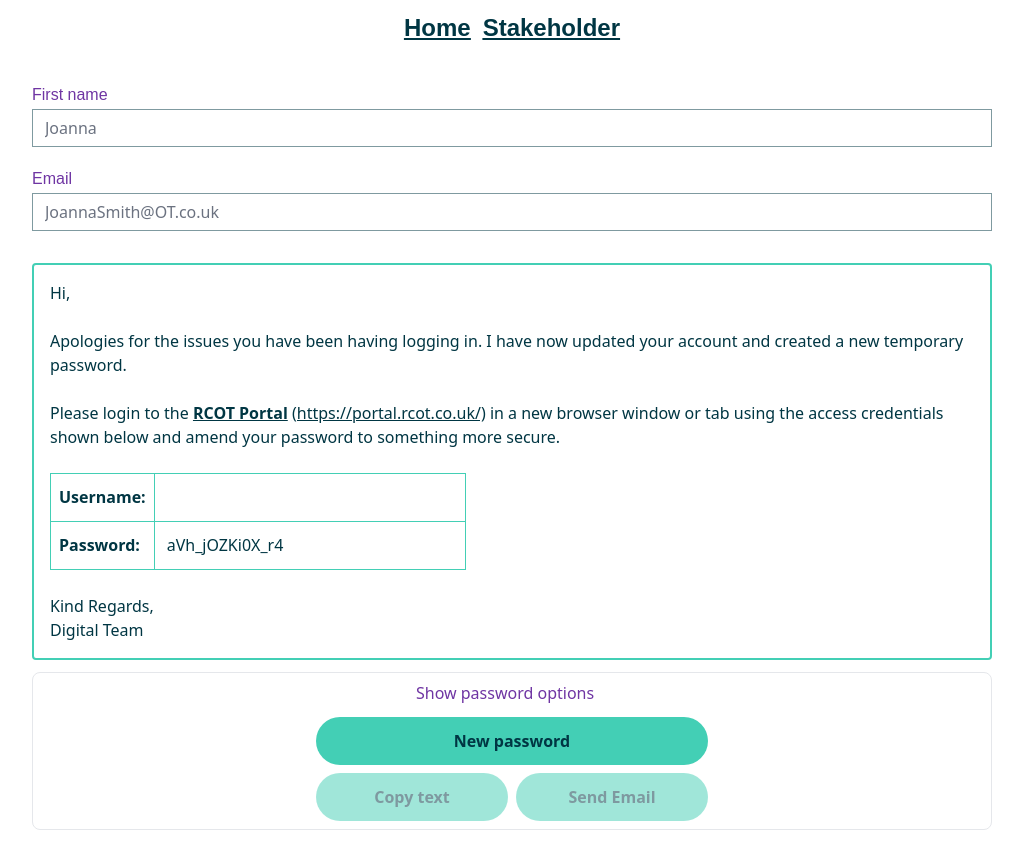
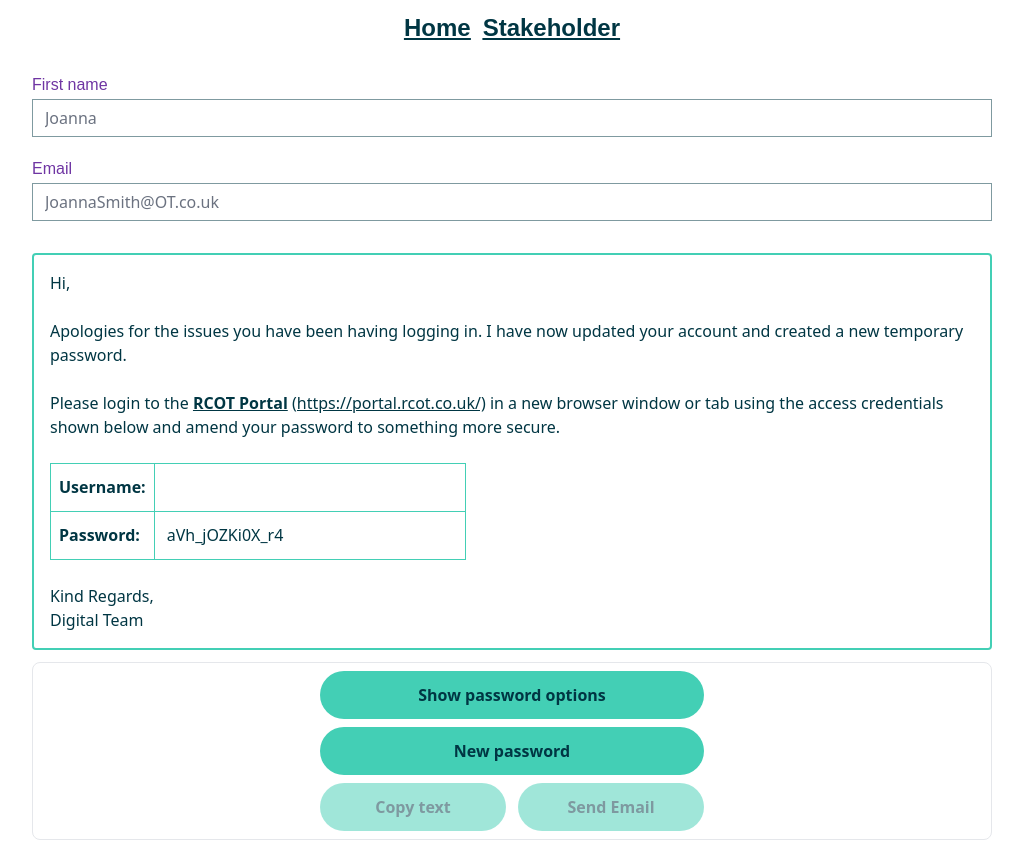
Before and after one commit to sam-rcot/passwordreset, a React (Vite) app: page /#/ in a window 1280 px wide. Shown: the whole page, without its empty margins (128-1151 px from the left). Built offline with nearby package versions, Linux system fonts and the light colour scheme.

Commit message:
added send email button

```diff
--- a/src/components/checkbox/CheckBox.tsx
+++ b/src/components/checkbox/CheckBox.tsx
@@ -19,9 +19,9 @@ const CheckBox = ({labelText, type = "checkbox", className, id, onChange}: Check
     return (
         <div
             className={`relative flex items-center justify-between gap-3 border rounded-lg p-4 w-full h-fit
-            group-hover:scale-110 transition-transform duration-200 font-nunito text-purple ${className} `}>
+            group-hover:scale-110 transition-transform duration-200 font-nunito text-dark-teal ${className} `}>
             <input
-                className="text-teal focus:ring-teal/50 hover:border-teal/50 border-gray-300 peer rounded-sm w-6 h-6"
+                className="text-dark-teal focus:ring-teal/50 hover:border-teal/50 border-gray-300 peer rounded-sm w-6 h-6"
                 id={id}
                 name={id}
                 type={type}
--- a/src/components/emailbutton/EmailButton.tsx
+++ b/src/components/emailbutton/EmailButton.tsx
@@ -1,4 +1,4 @@
-import React, { useEffect, useState } from 'react';
+import React from 'react';
 
 type EmailButtonProps = {
   template: string;
@@ -20,40 +20,8 @@ const EmailButton: React.FC<EmailButtonProps> = ({
 
   const mailtoLink = `mailto:${email}?subject=${encodedSubject}&body=${encodedBody}`;
 
-  const [tooltipPosition, setTooltipPosition] = useState({ x: 0, y: 0 });
-  const [showTooltip, setShowTooltip] = useState(false);
-  const [isEdge, setIsEdge] = useState(false);
-
-  function userAgentTest() {
-    console.log(navigator.userAgent);
-  }
-
-  userAgentTest();
-  useEffect(() => {
-    // Detect if the browser is Microsoft Edge
-    const isEdgeBrowser = /Edg/.test(navigator.userAgent);
-    setIsEdge(isEdgeBrowser);
-  }, []);
-
-  const handleTooltipMouseMove = (event: React.MouseEvent<HTMLDivElement>) => {
-    setTooltipPosition({ x: event.clientX, y: event.clientY });
-  };
-
-  const handleMouseEnter = () => {
-    if (isEdge) {
-      setShowTooltip(true);
-    }
-  };
-
-  const handleMouseLeave = () => {
-    setShowTooltip(false);
-  };
-
   return (
     <div
-      onMouseMove={handleTooltipMouseMove}
-      onMouseEnter={handleMouseEnter}
-      onMouseLeave={handleMouseLeave}
       className={`relative w-48 rounded-3xl bg-teal px-8 py-3 text-center font-bold text-dark-teal transition-all duration-200 ease-in-out ${
         disabled
           ? 'cursor-not-allowed opacity-50'
@@ -66,19 +34,6 @@ const EmailButton: React.FC<EmailButtonProps> = ({
       >
         Send Email
       </a>
-      {showTooltip && (
-        <div
-          className="absolute z-10 rounded bg-black px-2 py-1 text-sm text-white"
-          style={{
-            left: `${tooltipPosition.x + 10}px`,
-            top: `${tooltipPosition.y + 10}px`,
-            transform: 'translate(-50%, -100%)',
-          }}
-        >
-          The open email app button won't work in Microsoft Edge unless you have
-          a default email client selected. Please press copy email text instead.
-        </div>
-      )}
     </div>
   );
 };
--- a/src/components/general/General.tsx
+++ b/src/components/general/General.tsx
@@ -29,6 +29,9 @@ const General = ({
   const [sliderValue, setSliderValue] = useState(14);
   const [password, setPassword] = useState<string>('');
   const [isFormValid, setIsFormValid] = useState(false);
+  const [isEdge, setIsEdge] = useState(false);
+
+
   useEffect(() => {
     const isValid = formValues.name?.trim() && formValues.email?.trim();
     setIsFormValid(!!isValid);
@@ -45,6 +48,12 @@ const General = ({
   useEffect(() => {
     generateNewPassword();
   }, [checkBoxStates, sliderValue]);
+
+  useEffect(() => {
+    // Detect if the browser is Microsoft Edge
+    const isEdgeBrowser = /Edg/.test(navigator.userAgent);
+    setIsEdge(isEdgeBrowser);
+  }, []);
 
   const handleCheckBoxChange = (id: string, checked: boolean) => {
     setCheckBoxStates((prevState) => ({
@@ -130,7 +139,7 @@ Digital Team`;
           className="w-fit"
         />
       </div>
-      <div className="container flex w-full flex-col items-center justify-center gap-3 rounded-lg border px-6 py-2">
+      <div className="container flex w-full flex-col items-center justify-center gap-2 rounded-lg border px-6 py-2">
         <OptionsContainer containerText="password options">
           <div className="flex w-48 flex-row items-center justify-center">
             <CheckBox
@@ -165,22 +174,34 @@ Digital Team`;
           <PasswordButton
             buttonText="New password"
             onClick={generateNewPassword}
-            className="w-full"
+            className="w-96"
           />
-          <div className="flex w-full flex-row items-center justify-center gap-2">
+          <div className="flex flex-col items-center justify-center gap-2 group">
+            <div className="flex w-96 flex-row items-center justify-center gap-3">
               <CopyButton
                 copyRef={emailCopyRef}
                 disabled={!isFormValid}
-              className={!isFormValid ? 'cursor-not-allowed opacity-50' : ''}
+                className={!isFormValid ? "cursor-not-allowed opacity-50" : ""}
               />
               <EmailButton
                 template={plainTextTemplate}
                 email={formValues.email}
                 subject="Your new temporary password"
                 disabled={!isFormValid}
-              className={!isFormValid ? 'cursor-not-allowed opacity-50' : ''}
+                className={!isFormValid ? "cursor-not-allowed opacity-50 " : ""}
               />
             </div>
+            {isEdge && (
+              <div className="w-96 opacity-0 text-xxs font-nunito text-dark-teal text-center group-hover:opacity-100">
+                <p className="text-center">
+                  The email button won't work in Microsoft Edge unless you
+                  have a default email client set up.
+                </p>
+                  <a className="underline text-link-blue" href="https://support.microsoft.com/en-gb/office/make-outlook-the-default-program-for-email-contacts-and-calendar-ff7990c4-54c4-4390-8fe3-c0285226f021">Make Outlook the default program for email, contacts, and calendar</a>
+              </div>
+            )}
+          </div>
+
         </div>
       </div>
     </div>
--- a/src/components/optionscontainer/OptionsContainer.tsx
+++ b/src/components/optionscontainer/OptionsContainer.tsx
@@ -1,5 +1,4 @@
-import { useState } from "react";
-import { ReactNode } from "react";
+import { useState, useEffect, ReactNode } from "react";
 
 type OptionsContainerProps = {
     children: ReactNode;
@@ -8,25 +7,44 @@ type OptionsContainerProps = {
 
 const OptionsContainer = ({ containerText, children }: OptionsContainerProps) => {
     const [isCollapsed, setIsCollapsed] = useState(true);
+    const [showContent, setShowContent] = useState(false);
 
     const toggleCollapse = () => {
-        setIsCollapsed(!isCollapsed);
+        if (isCollapsed) {
+            setIsCollapsed(false);
+            // Delay the content display to match the expansion animation
+            setTimeout(() => setShowContent(true), 50); // Adjust the delay to match your animation duration
+        } else {
+            setShowContent(false);
+            setIsCollapsed(true);
+        }
     };
 
+    useEffect(() => {
+        if (isCollapsed) {
+            setShowContent(false);
+        }
+    }, [isCollapsed]);
+
     return (
-        <div id="OptionsContainer" className="w-48 h-fit flex-col justify-center items-center">
-            <div onClick={toggleCollapse} className="cursor-pointer text-purple w-fit">
-                <button>
-                    {isCollapsed ? "Show" : "Hide"}
-                </button>
-                &nbsp;{containerText}
+      <div
+        id="OptionsContainer"
+        className={`w-96 transition-all duration-400 ease-in-out ${isCollapsed ? 'h-12 hover:scale-102.5 hover:bg-teal/70 hover:text-dark-teal/90 active:scale-95' : 'h-48 rounded-xl'} flex flex-col items-center justify-center bg-teal p-4 box-border rounded-3xl`}
+      >
+          <div
+            onClick={toggleCollapse}
+            className="cursor-pointer w-full text-dark-teal font-bold text-center"
+          >
+              <button className="text-center">
+                  {isCollapsed ? `Show ${containerText}` : `Hide ${containerText}`}
+              </button>
+          </div>
+          {showContent && (
+            <div className="flex flex-col items-center justify-center mt-4">
+                {children}
             </div>
-            {!isCollapsed && (
-                <div className="flex-col items-center justify-center">
-                    {children}
-                </div>
-            )}
-        </div>
+          )}
+      </div>
     );
 }
 
--- a/src/components/slider/Slider.tsx
+++ b/src/components/slider/Slider.tsx
@@ -26,7 +26,7 @@ const Slider = ({label, id, type = "range", value, onChange}: SliderProps) => {
                        onChange={handleChange}
                        className="appearance-none w-48"/>
             </div>
-            <label htmlFor={id} className="font-nunito text-purple text-xs">{label} <span
+            <label htmlFor={id} className="font-nunito text-dark-teal text-xs">{label} <span
                 className="">{value}</span></label>
         </div>
     )
--- a/src/index.css
+++ b/src/index.css
@@ -9,18 +9,18 @@
 
 @layer components {
     input[type=range]::-webkit-slider-runnable-track {
-        background: theme('colors.teal');
+        background: theme('colors.dark-teal');
         height: 0.25rem;
         border-radius: 1rem;
     }
     input[type=range]::-moz-range-track {
-        background: theme('colors.teal');
+        background: theme('colors.dark-teal');
         height: 0.25rem;
         border-radius: 1rem;
     }
     input[type=range]::-webkit-slider-thumb {
         -webkit-appearance: none;
-        background: theme('colors.teal');
+        background: theme('colors.dark-teal');
         height: 1rem;
         width: 1rem;
         margin-top: calc(0.25rem / 2 - 1rem / 2);
@@ -28,7 +28,7 @@
 
     }
     input[type=range]::-moz-range-thumb {
-        background: theme('colors.teal');
+        background: theme('colors.dark-teal');
         height: 0.25rem;
         border-radius: 1rem;
     }
--- a/tailwind.config.js
+++ b/tailwind.config.js
@@ -1,27 +1,35 @@
-/** @type {import('tailwindcss').Config} */
+/** @type {import("tailwindcss").Config} */
 /*eslint-env node*/
 export default {
   content: [
     "./index.html",
-      "./src/**/*.{js,ts,jsx,tsx}",
+    "./src/**/*.{js,ts,jsx,tsx}"
   ],
   theme: {
     extend: {
       colors: {
-            'dark-teal': '#003643',
-            'teal': '#43cfb5',
-            'purple': '#6f35a3',
+        "dark-teal": "#003643",
+        "teal": "#43cfb5",
+        "purple": "#6f35a3",
+        "link-blue": "#0000EE"
       },
-
+      borderRadius: {
+        "4xl": "2rem",
+        "5xl": "2.5rem",
+        "6xl": "3rem"
+      },
       fontFamily: {
-            nunito: ['Nunito Sans', 'sans-serif'], // Add Nunito Sans
+        nunito: ["Nunito Sans", "sans-serif"] // Add Nunito Sans
+      },
+      fontSize: {
+        'xxs': ['0.5rem', '0.75rem']
       },
       scale: {
-            '102.5': '1.025',
-        },
-    },
+        "102.5": "1.025"
+      }
+    }
   },
   plugins: [
-      require('@tailwindcss/forms')
-  ],
-}
+    require("@tailwindcss/forms")
+  ]
+};
```
Lines whose indentation alone changed are shown as unchanged.
